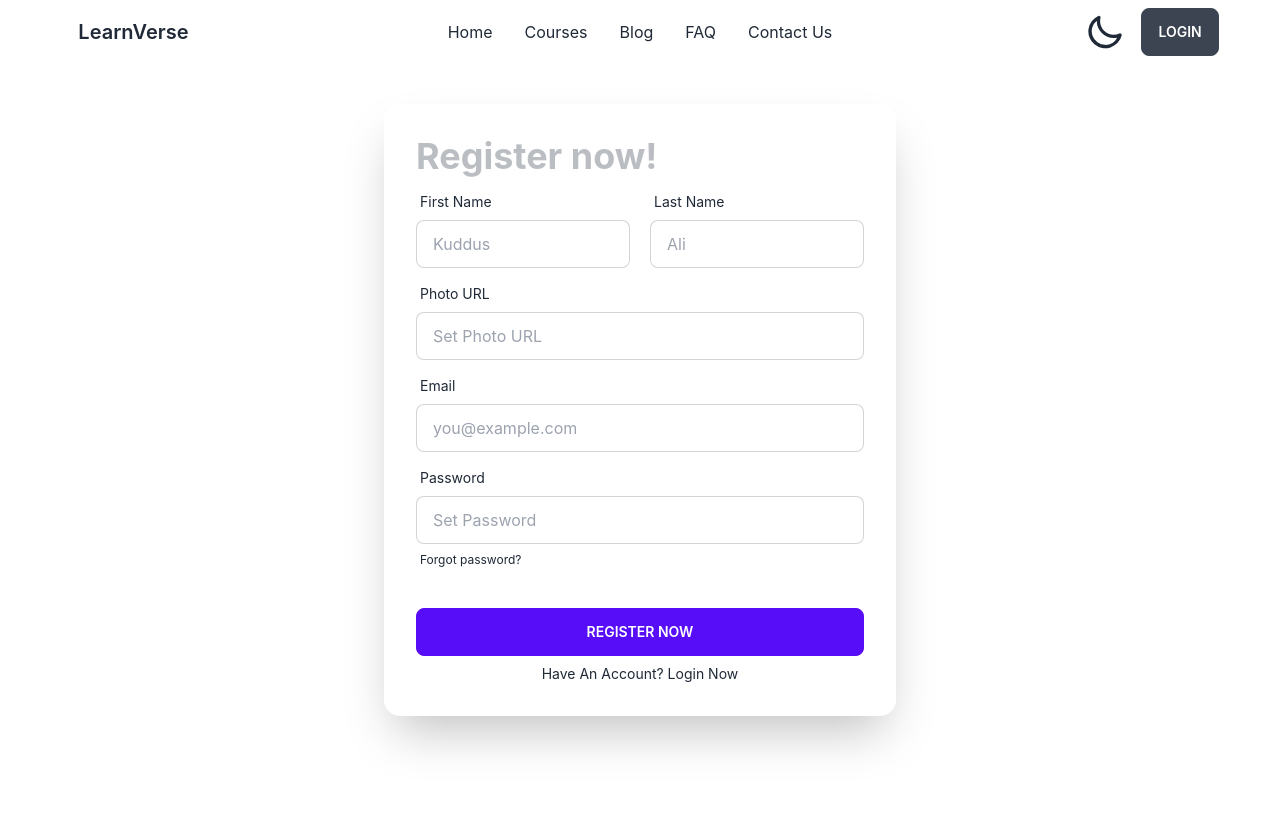
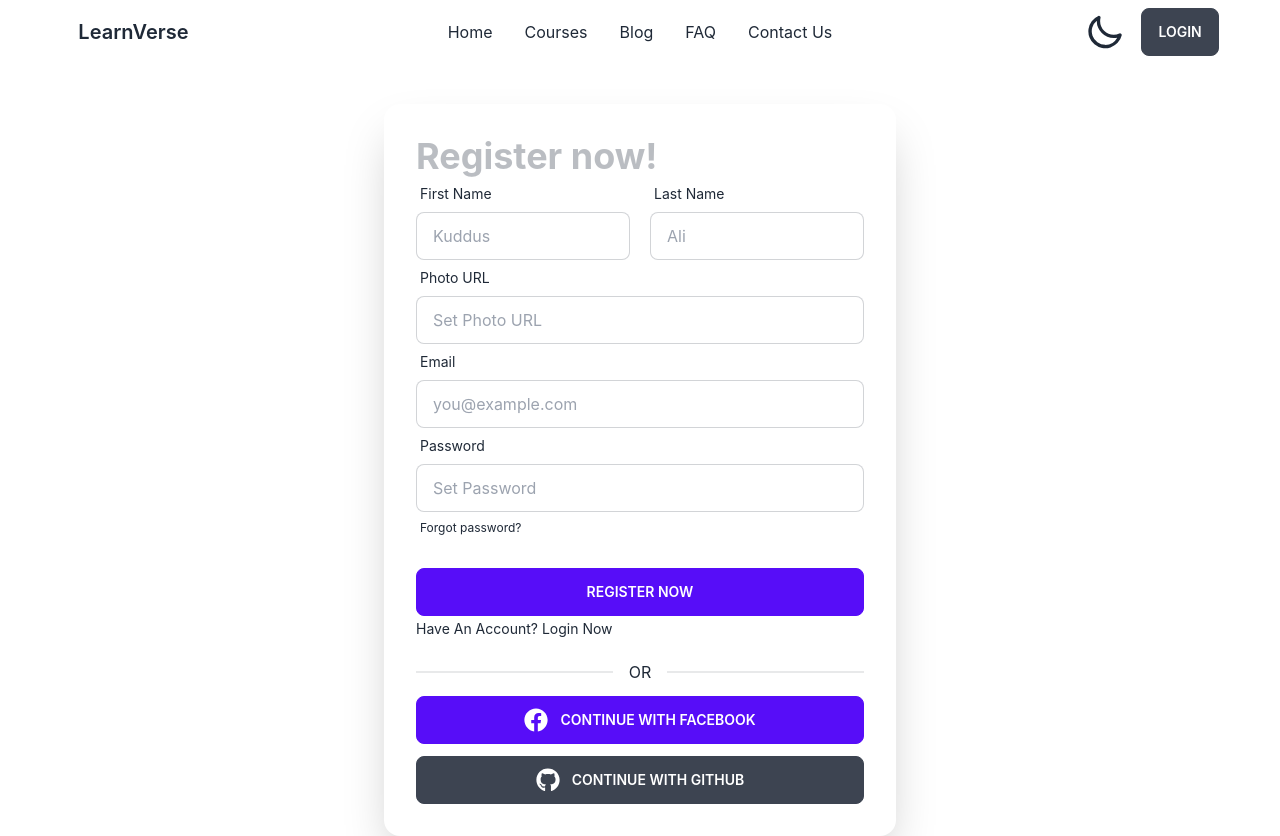
Before and after one commit to rssabbir-dev/learn-verse-frontend, a React (Create React App) app: page /registration in a window 1280 px wide. Before the commit the page ends 800 px from the top, so only its background shows below. Built offline with nearby package versions, Linux system fonts and the light colour scheme; no server answers.

Commit message:
added react-icons, create ProviderLogin Component

```diff
--- a/package.json
+++ b/package.json
@@ -11,6 +11,7 @@
     "react": "^18.2.0",
     "react-dom": "^18.2.0",
     "react-hot-toast": "^2.4.0",
+    "react-icons": "^4.6.0",
     "react-router-dom": "^6.4.2",
     "react-scripts": "5.0.1",
     "swiper": "^8.4.4",
--- /dev/null
+++ b/src/components/ProviderLogin.js
@@ -0,0 +1,19 @@
+import React from 'react';
+import { FaFacebook, FaGithub } from 'react-icons/fa';
+
+const ProviderLogin = () => {
+	return (
+		<div className='space-y-3'>
+			<button className='btn btn-block btn-primary gap-3'>
+				<FaFacebook className='text-2xl' />
+				Continue With Facebook
+			</button>
+			<button className='btn btn-block gap-3'>
+				<FaGithub className='text-2xl' />
+				Continue With GitHub
+			</button>
+		</div>
+	);
+};
+
+export default ProviderLogin;
--- a/src/pages/Login.js
+++ b/src/pages/Login.js
@@ -1,10 +1,11 @@
 import React, { useContext } from 'react';
 import toast from 'react-hot-toast';
 import { Link, useLocation, useNavigate } from 'react-router-dom';
+import ProviderLogin from '../components/ProviderLogin';
 import { AuthContext } from '../context/AuthProvider/AuthProvider';
 
 const Login = () => {
-  const { loginUser,setLoading } = useContext(AuthContext);
+	const { loginUser, setLoading } = useContext(AuthContext);
 	const navigate = useNavigate();
 	const location = useLocation();
 	const from = location?.state?.from.pathname || '/';
@@ -13,31 +14,33 @@ const Login = () => {
 		const form = event.target;
 		const email = form.email.value;
 		const password = form.password.value;
-    handleLoginUser(email,password)
+		handleLoginUser(email, password);
 	};
 	const handleLoginUser = (email, password) => {
 		loginUser(email, password)
-      .then((res => {
+			.then((res) => {
 				const user = res.user;
 				console.log(user);
 				if (user.emailVerified) {
-          toast.success('Login Success')
-          navigate(from,{replace:true})
+					toast.success('Login Success');
+					navigate(from, { replace: true });
+				} else {
+					toast.error('Verify Email Before Login');
 				}
-        else {
-          toast.error('Verify Email Before Login')
-        }
-      }))
-      .catch(error => {
+			})
+			.catch((error) => {
 				toast.error(error.message);
 			})
 			.finlay(() => {
-      setLoading(false)
-    })
-  }
+				setLoading(false);
+			});
+	};
 	return (
 		<div className='flex justify-center'>
-			<form onSubmit={handleSubmit} className='card flex-shrink-0 w-full max-w-sm shadow-2xl bg-base-100'>
+			<form
+				onSubmit={handleSubmit}
+				className='card flex-shrink-0 w-full max-w-sm shadow-2xl bg-base-100'
+			>
 				<div className='card-body'>
 					<h1 className='text-4xl font-bold opacity-30 select-none'>
 						Login now!
@@ -81,6 +84,10 @@ const Login = () => {
 							Create New
 						</Link>
 					</label>
+					<h1 className='divider'>OR</h1>
+					<div>
+						<ProviderLogin />
+					</div>
 				</div>
 			</form>
 		</div>
--- a/src/pages/Profile.js
+++ b/src/pages/Profile.js
@@ -1,5 +1,5 @@
 import React, { useContext,  useRef, useState } from 'react';
-// import { FaRegTimesCircle, FaUserEdit } from 'react-icons/fa';
+import { FaRegTimesCircle, FaUserEdit } from 'react-icons/fa';
 import toast from 'react-hot-toast';
 import { AuthContext } from '../context/AuthProvider/AuthProvider';
 
@@ -48,7 +48,7 @@ const Profile = () => {
 								className='text-xl cursor-pointer text-red-500 flex justify-center items-center space-x-1'
 							>
 								<span>Cancel</span>
-								{/* <FaRegTimesCircle /> */}
+								<FaRegTimesCircle />
 							</div>
 						) : (
 							<div
@@ -56,7 +56,7 @@ const Profile = () => {
 								className='text-xl cursor-pointer hover:text-red-500 flex justify-center items-center space-x-1'
 							>
 								<span>Edit</span>
-								{/* <FaUserEdit /> */}
+								<FaUserEdit />
 							</div>
 						)}
 					</div>
--- a/src/pages/Registration.js
+++ b/src/pages/Registration.js
@@ -1,6 +1,7 @@
 import React, { useContext } from 'react';
 import toast from 'react-hot-toast';
 import { Link, useNavigate } from 'react-router-dom';
+import ProviderLogin from '../components/ProviderLogin';
 import { AuthContext } from '../context/AuthProvider/AuthProvider';
 
 const Registration = () => {
@@ -53,14 +54,17 @@ const Registration = () => {
 	return (
 		<div className='flex justify-center'>
 			<div className='card flex-shrink-0 w-full max-w-lg shadow-2xl bg-base-100'>
-				<form onSubmit={handleSubmit} className='card-body'>
+				<div className='card-body'>
+					<form onSubmit={handleSubmit}>
 						<h1 className='text-4xl font-bold opacity-30 select-none'>
 							Register now!
 						</h1>
 						<div className='grid grid-cols-2 gap-5'>
 							<div className='form-control'>
 								<label className='label'>
-								<span className='label-text'>First Name</span>
+									<span className='label-text'>
+										First Name
+									</span>
 								</label>
 								<input
 									type='text'
@@ -71,7 +75,9 @@ const Registration = () => {
 							</div>
 							<div className='form-control'>
 								<label className='label'>
-								<span className='label-text'>Last Name</span>
+									<span className='label-text'>
+										Last Name
+									</span>
 								</label>
 								<input
 									type='text'
@@ -134,6 +140,11 @@ const Registration = () => {
 							</Link>
 						</label>
 					</form>
+					<div>
+						<h1 className='divider'>OR</h1>
+						<ProviderLogin/>
+					</div>
+				</div>
 			</div>
 		</div>
 	);
```
Also changed, not shown: 1 other file (tests, documents, lock files or other folders). Lines whose indentation alone changed are shown as unchanged.
